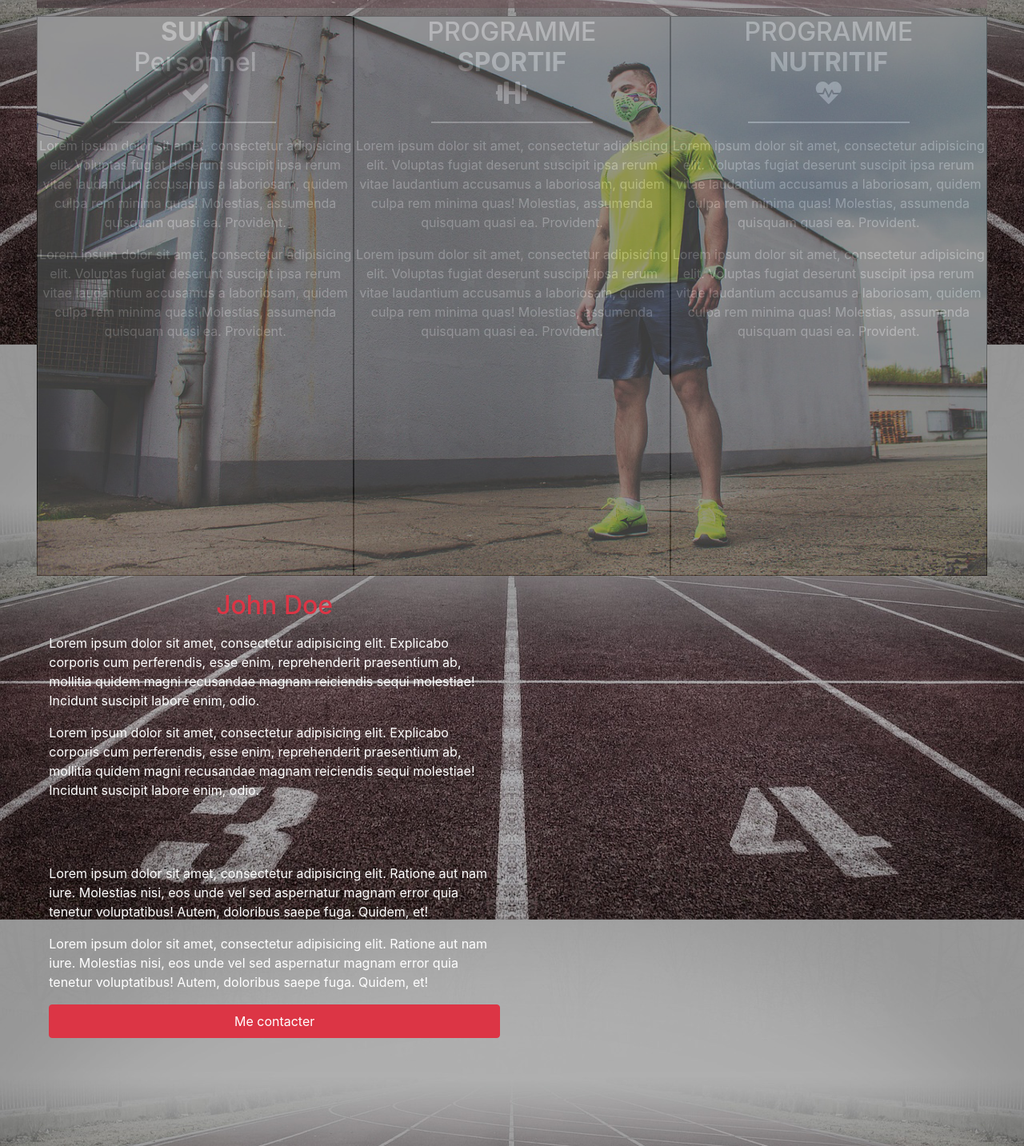
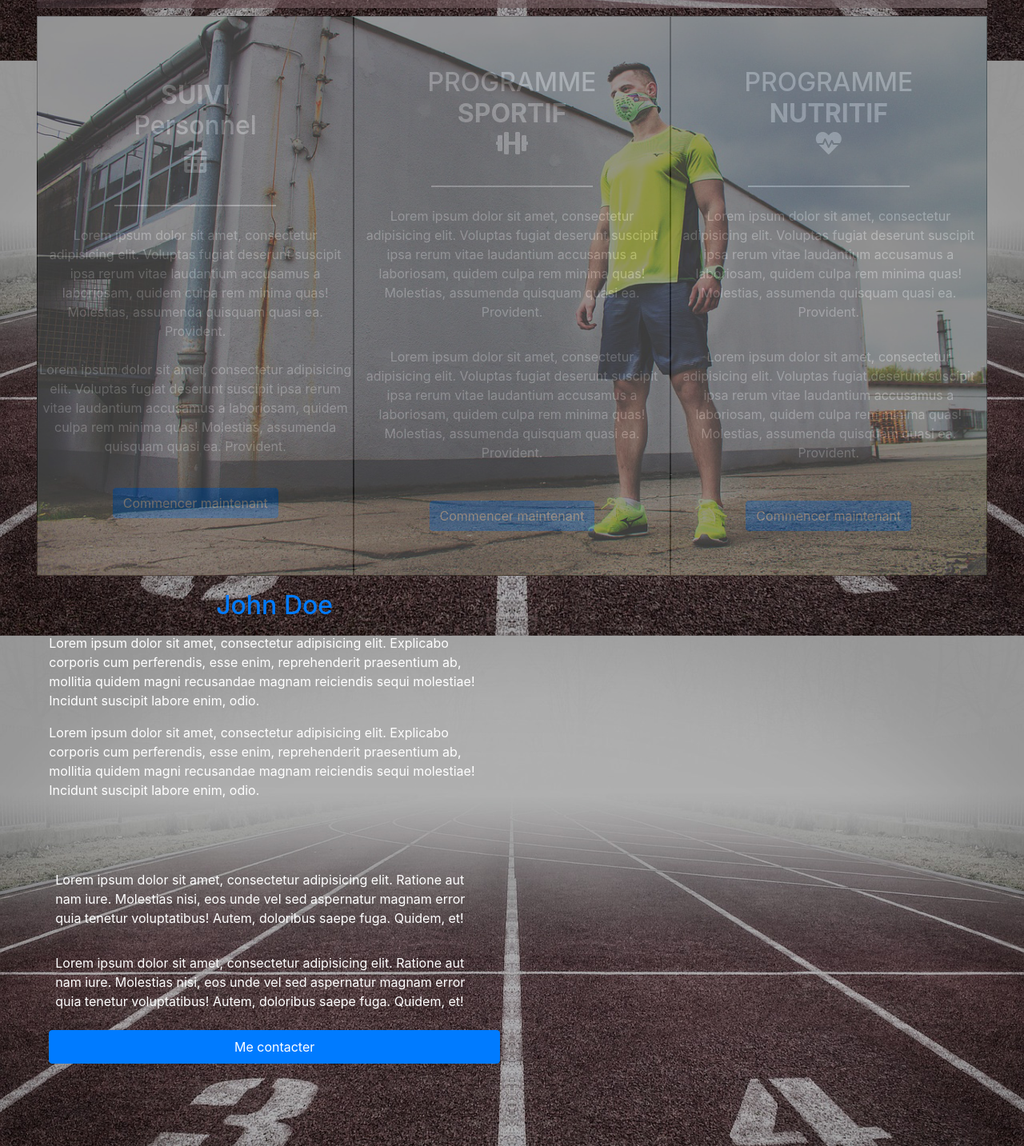
Before and after one commit to Henri11/Coach-htd, a plain HTML site: page index.html in a window 1280 px wide. Shown: the part 700-2133 px from the top of the page at 80% size. Drawn offline with nearby package versions, Linux system fonts and the light colour scheme; a web font is replaced by a local one.

Commit message:
màj
de tout sutout des services

```diff
--- a/css/style.css
+++ b/css/style.css
@@ -102,7 +102,7 @@ img {
 }
 
 .service1:hover {
-    background-color: firebrick;
+    background-color: darkblue;
     color: white!important;
     font-size: px;
     opacity: 0.7;
@@ -117,7 +117,7 @@ img {
 }
 
 .service2:hover {
-    background: firebrick;
+    background: darkred;
     color: white!important;
     opacity: 0.7;
 
@@ -132,7 +132,7 @@ img {
 }
 
 .service3:hover {
-    background: firebrick;
+    background-color: darkgreen;
     color: white!important;
     opacity: 0.7;
 
--- a/index.html
+++ b/index.html
@@ -88,34 +88,36 @@
         <!--   SERVICE     -->
         <div class="row" id="service">
 
+            <div class=" col-sm-4 text-white" style="padding: 0px;">
+
+                <!--SERVICE 1-->
+
+                <div class="service1 d-flex justify-content-center flex-column align-items-center">
+                    <h2 class="p-2 text-center "><span class="font-weight-bold">SUIVI</span> <br> Personnel <br><i class="p-2 fas fa-calendar-alt"></i></h2>
+                    <hr>
+                    <p class="p-2 text-center">Lorem ipsum dolor sit amet, consectetur adipisicing elit. Voluptas fugiat deserunt suscipit ipsa rerum vitae laudantium accusamus a laboriosam, quidem culpa rem minima quas! Molestias, assumenda quisquam quasi ea. Provident.</p>
+                    <p class="text-center">Lorem ipsum dolor sit amet, consectetur adipisicing elit. Voluptas fugiat deserunt suscipit ipsa rerum vitae laudantium accusamus a laboriosam, quidem culpa rem minima quas! Molestias, assumenda quisquam quasi ea. Provident.</p> <br> <button class="btn btn-primary ">Commencer maintenant</button>
+
+                </div>
+            </div>
+            <!--SERVICE 2-->
             <div class="col-sm-4 text-white" style="padding: 0px;">
 
-                <div class="service1">
-                    <h2 class="text-center "><span class="font-weight-bold">SUIVI</span> <br> Personnel <br><i class="fas fa-check"></i></h2>
+                <div class="service2  d-flex justify-content-center flex-column align-items-center">
+                    <h2 class="p-2 text-center ">PROGRAMME <br><span class="font-weight-bold">SPORTIF</span> <br> <i class="fas fa-dumbbell"></i></h2>
                     <hr>
-                    <p class="text-center">Lorem ipsum dolor sit amet, consectetur adipisicing elit. Voluptas fugiat deserunt suscipit ipsa rerum vitae laudantium accusamus a laboriosam, quidem culpa rem minima quas! Molestias, assumenda quisquam quasi ea. Provident.</p>
-                    <p class="text-center">Lorem ipsum dolor sit amet, consectetur adipisicing elit. Voluptas fugiat deserunt suscipit ipsa rerum vitae laudantium accusamus a laboriosam, quidem culpa rem minima quas! Molestias, assumenda quisquam quasi ea. Provident.</p>
-
+                    <p class="p-2 text-center">Lorem ipsum dolor sit amet, consectetur adipisicing elit. Voluptas fugiat deserunt suscipit ipsa rerum vitae laudantium accusamus a laboriosam, quidem culpa rem minima quas! Molestias, assumenda quisquam quasi ea. Provident.</p>
+                    <p class=" p-2 text-center">Lorem ipsum dolor sit amet, consectetur adipisicing elit. Voluptas fugiat deserunt suscipit ipsa rerum vitae laudantium accusamus a laboriosam, quidem culpa rem minima quas! Molestias, assumenda quisquam quasi ea. Provident.</p> <br> <button class="btn btn-primary ">Commencer maintenant</button>
                 </div>
             </div>
 
             <div class="col-sm-4 text-white" style="padding: 0px;">
-
-                <div class="service2">
-                    <h2 class="text-center ">PROGRAMME <br><span class="font-weight-bold">SPORTIF</span> <br> <i class="fas fa-dumbbell"></i></h2>
+                <!--SERVICE 3-->
+                <div class="service3  d-flex justify-content-center flex-column align-items-center">
+                    <h2 class="p-2 text-center ">PROGRAMME<br><span class="font-weight-bold">NUTRITIF</span> <br> <i class="fas fa-heartbeat"></i></h2>
                     <hr>
-                    <p class="text-center">Lorem ipsum dolor sit amet, consectetur adipisicing elit. Voluptas fugiat deserunt suscipit ipsa rerum vitae laudantium accusamus a laboriosam, quidem culpa rem minima quas! Molestias, assumenda quisquam quasi ea. Provident.</p>
-                    <p class="text-center">Lorem ipsum dolor sit amet, consectetur adipisicing elit. Voluptas fugiat deserunt suscipit ipsa rerum vitae laudantium accusamus a laboriosam, quidem culpa rem minima quas! Molestias, assumenda quisquam quasi ea. Provident.</p>
-                </div>
-            </div>
-
-            <div class="col-sm-4 text-white" style="padding: 0px;">
-
-                <div class="service3">
-                    <h2 class="text-center ">PROGRAMME<br><span class="font-weight-bold">NUTRITIF</span> <br> <i class="fas fa-heartbeat"></i></h2>
-                    <hr>
-                    <p class="text-center">Lorem ipsum dolor sit amet, consectetur adipisicing elit. Voluptas fugiat deserunt suscipit ipsa rerum vitae laudantium accusamus a laboriosam, quidem culpa rem minima quas! Molestias, assumenda quisquam quasi ea. Provident.</p>
-                    <p class="text-center">Lorem ipsum dolor sit amet, consectetur adipisicing elit. Voluptas fugiat deserunt suscipit ipsa rerum vitae laudantium accusamus a laboriosam, quidem culpa rem minima quas! Molestias, assumenda quisquam quasi ea. Provident.</p>
+                    <p class="p-2 text-center">Lorem ipsum dolor sit amet, consectetur adipisicing elit. Voluptas fugiat deserunt suscipit ipsa rerum vitae laudantium accusamus a laboriosam, quidem culpa rem minima quas! Molestias, assumenda quisquam quasi ea. Provident.</p>
+                    <p class="p-2 text-center">Lorem ipsum dolor sit amet, consectetur adipisicing elit. Voluptas fugiat deserunt suscipit ipsa rerum vitae laudantium accusamus a laboriosam, quidem culpa rem minima quas! Molestias, assumenda quisquam quasi ea. Provident.</p> <br> <button class="btn btn-primary ">Commencer maintenant</button>
                 </div>
             </div>
 
@@ -123,24 +125,21 @@
         <!--   ABOUT     -->
         <div class="row d-flex flex-column" id="about">
             <div class=" about col-sm-6 d-flex flex-column align-items-center">
-                <h2 class=" p-2 text-center text-danger">John Doe</h2>
+                <h2 class=" p-2 text-center text-primary">John Doe</h2>
                 <p class="p2">Lorem ipsum dolor sit amet, consectetur adipisicing elit. Explicabo corporis cum perferendis, esse enim, reprehenderit praesentium ab, mollitia quidem magni recusandae magnam reiciendis sequi molestiae! Incidunt suscipit labore enim, odio.</p>
                 <p class="p2">Lorem ipsum dolor sit amet, consectetur adipisicing elit. Explicabo corporis cum perferendis, esse enim, reprehenderit praesentium ab, mollitia quidem magni recusandae magnam reiciendis sequi molestiae! Incidunt suscipit labore enim, odio.</p>
+                <br>
 
             </div>
 
             <div class="col-sm-6 d-flex flex-column">
-                <p>Lorem ipsum dolor sit amet, consectetur adipisicing elit. Ratione aut nam iure. Molestias nisi, eos unde vel sed aspernatur magnam error quia tenetur voluptatibus! Autem, doloribus saepe fuga. Quidem, et!</p>
-                <p>Lorem ipsum dolor sit amet, consectetur adipisicing elit. Ratione aut nam iure. Molestias nisi, eos unde vel sed aspernatur magnam error quia tenetur voluptatibus! Autem, doloribus saepe fuga. Quidem, et!</p>
-                <button class="p-2 btn btn-danger">Me contacter</button>
+                <p class="p-2">Lorem ipsum dolor sit amet, consectetur adipisicing elit. Ratione aut nam iure. Molestias nisi, eos unde vel sed aspernatur magnam error quia tenetur voluptatibus! Autem, doloribus saepe fuga. Quidem, et!</p>
+                <p class="p-2">Lorem ipsum dolor sit amet, consectetur adipisicing elit. Ratione aut nam iure. Molestias nisi, eos unde vel sed aspernatur magnam error quia tenetur voluptatibus! Autem, doloribus saepe fuga. Quidem, et!</p>
+                <button class="p-2 btn btn-primary">Me contacter</button>
             </div>
 
         </div>
         <!--   TARIFS     -->
-
-        <div class="row" id="tarif">
-
-        </div>
 
 
         <!--FOOTER-->
```
